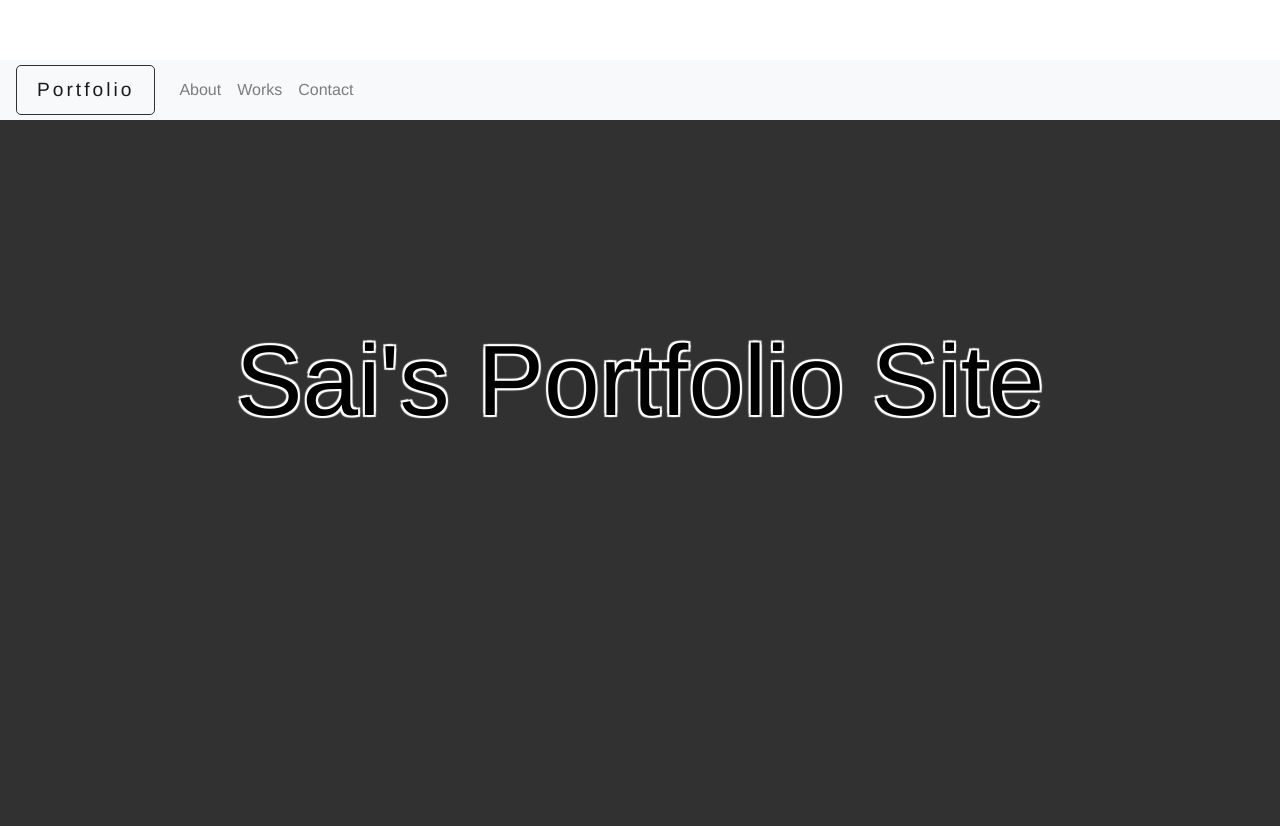
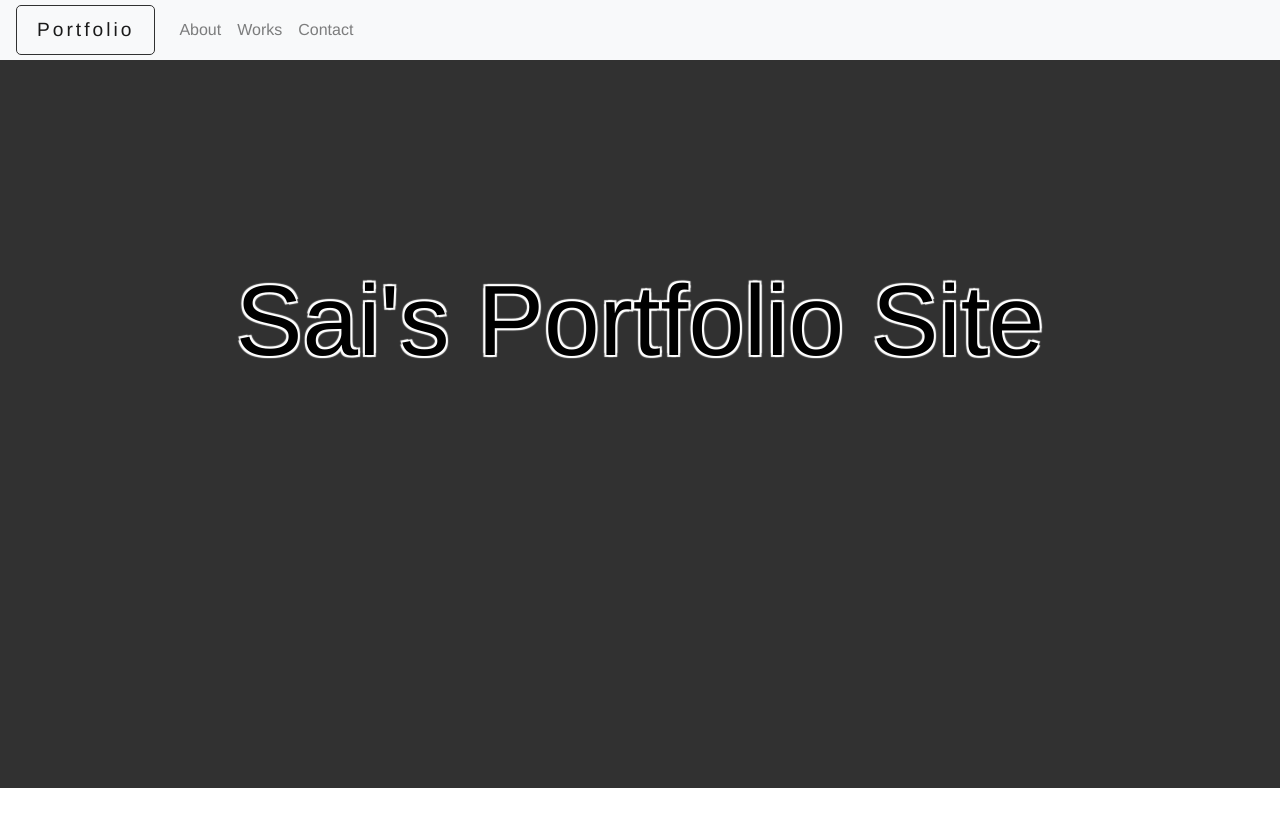
Before and after one commit to sai2017/portfolio-site, a Vue app: page / in a window 1280 px wide. Shown: the top 826 px of the page. After the commit the page ends 800 px from the top, so only its background shows below. Built offline with nearby package versions, Linux system fonts and the light colour scheme.

Commit message:
fix header

```diff
--- a/src/App.vue
+++ b/src/App.vue
@@ -23,6 +23,5 @@ export default {
   -moz-osx-font-smoothing: grayscale;
   text-align: center;
   color: #2c3e50;
-  margin-top: 60px;
 }
 </style>
--- a/src/components/HelloWorld.vue
+++ b/src/components/HelloWorld.vue
@@ -15,21 +15,18 @@ export default {
 }
 </script>
 
-<!-- Add "scoped" attribute to limit CSS to this component only -->
 <style scoped>
 .hello {
   background-color: #313131; /*背景色の指定*/
-  overflow: hidden; /*おまじない*/
+  overflow: hidden;
   padding-top: 200px; /*文字上部に余白*/
   padding-bottom: 400px; /*文字下部に余白*/
-  /* background-image: url("./assets/white.png") */
 }
 
 h1, h2 {
   color: black;
   font-weight: normal;
   font-size: 100px;
-  /* -webkit-text-stroke: 2px #000; */
   text-shadow: 2px 2px 1px white,
   -2px 2px 1px white,
   2px -2px 1px white,
--- a/src/components/contact.vue
+++ b/src/components/contact.vue
@@ -7,7 +7,7 @@
   </section>
 </template>
 
-<style  scoped>
+<style scoped>
 h1 {
   margin-top: 20px;
 }
--- a/src/components/myheader.vue
+++ b/src/components/myheader.vue
@@ -21,7 +21,7 @@
   </nav>
 </template>
 
-<style  scoped>
+<style scoped>
   .navbar {
     height: 60px;
   }
@@ -38,9 +38,4 @@
     letter-spacing: 3px; /*文字と文字の間隔をあける*/
     font-weight:400; /*文字の太さの変更*/
   }
-
-  .nav-link {
-    /* float: right; */
-    /* text-align: right; */
-  }
 </style>
```
Also changed, not shown: src/components/about.vue (+1 -14 lines), src/components/works.vue (+0 -32 lines), 9 other files (tests, documents, lock files or other folders).
